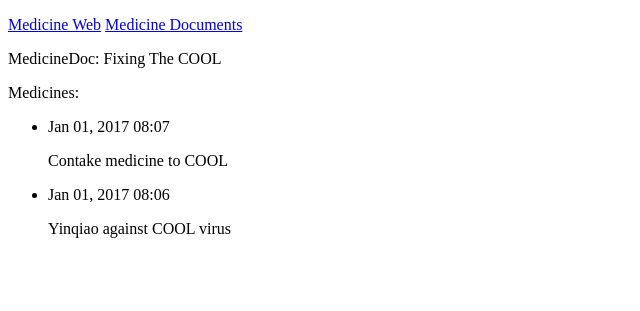
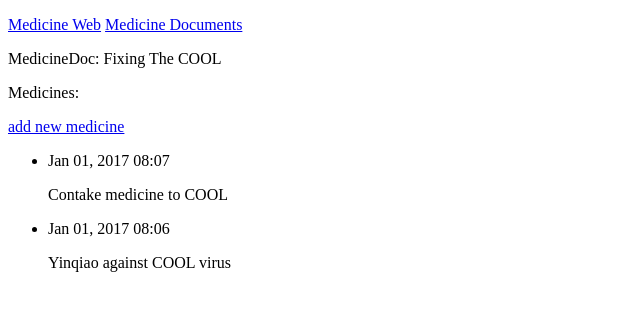
Before and after one commit to xinluqishi/myDjango, a Django app: page /medicineDocs/1/ in a window 1280 px wide. Shown: the top 311 px of the page, without its empty margins (0-640 px from the left). Run offline with Django 3.2, Linux system fonts and the light colour scheme; data comes from the database, SQL or seed files in the repository; both versions use the stored data as it was after the commit.

Commit message:
add new medicine page and which related functions

```diff
--- a/myDjangos/medicineDocManage.py
+++ b/myDjangos/medicineDocManage.py
@@ -8,11 +8,11 @@ class MedicineDocForm(forms.ModelForm):
         model = MedicineDocument
         fields = ['medicine_document_name']
         labels = {'medicine_document_name': ''}
+        widgets = {'medicine_document_name': forms.Textarea(attrs={'cols': 80})}
 
 
 class MedicineForm(forms.ModelForm):
     class Meta:
         model = Medicine
         fields = ['medicine_name']
-        labels = {'medicine_name': ''}
-        widgets = {'medicine_name': forms.Textarea(attrs={'cols': 80})}
+        labels = {'medicine_name': '药品名称'}
--- a/myDjangos/templates/myDjangos/medicine_doc_detail.html
+++ b/myDjangos/templates/myDjangos/medicine_doc_detail.html
@@ -13,6 +13,10 @@
         <p>MedicineDoc: {{medicineDocValue}}</p>
 
         <p>Medicines:</p>
+
+        <p>
+            <a href="{% url 'myDjangos:medicineDetail' medicineDocValue.id %}">add new medicine</a>
+        </p>
 
         <ul>
             {% for medicine in medicines %}
--- a/myDjangos/urls.py
+++ b/myDjangos/urls.py
@@ -16,4 +16,8 @@ urlpatterns = [
 
     # Add a new object for medicine document
     url(r'^new_medicine_doc/$', views.new_medicine_doc, name='new_medicine_doc'),
+
+    # Add a new medicine in the medicine document detail page
+    url(r'^new_medicine/(?P<medicinedoc_id>\d+)/$', views.medicine_detail, name='medicineDetail'),
+
 ]
--- a/myDjangos/views.py
+++ b/myDjangos/views.py
@@ -2,7 +2,8 @@ from django.shortcuts import render
 from .models import Medicine, MedicineDocument
 from django.http import HttpResponseRedirect
 from django.core.urlresolvers import reverse
-from .medicineDocManage import MedicineDocForm
+from .medicineDocManage import MedicineDocForm, MedicineForm
+import logging
 
 
 
@@ -34,3 +35,22 @@ def new_medicine_doc(request):
 
     context = {'form': form}
     return render(request, 'myDjangos/new_medicine_doc.html', context)
+
+
+def medicine_detail(request, medicinedoc_id):
+    logging.debug("medicinedoc_id is: " + medicinedoc_id)
+    medicineDoc = MedicineDocument.objects.get(id=medicinedoc_id)
+
+    if request.method != 'POST':
+        form = MedicineForm()
+
+    else:
+        form = MedicineForm(request.POST)
+        if form.is_valid():
+            new_medicine = form.save(commit=False)
+            new_medicine.medicine_document = medicineDoc
+            new_medicine.save()
+            return HttpResponseRedirect(reverse('myDjangos:medicineDocDetail', args=[medicinedoc_id]))
+
+    context = {'medicineDoc': medicineDoc, 'form': form}
+    return render(request, 'myDjangos/new_medicine.html', context)
```
Also changed, not shown: myDjangos/templates/myDjangos/new_medicine.html (added, +26 -0 lines), db.sqlite3.
